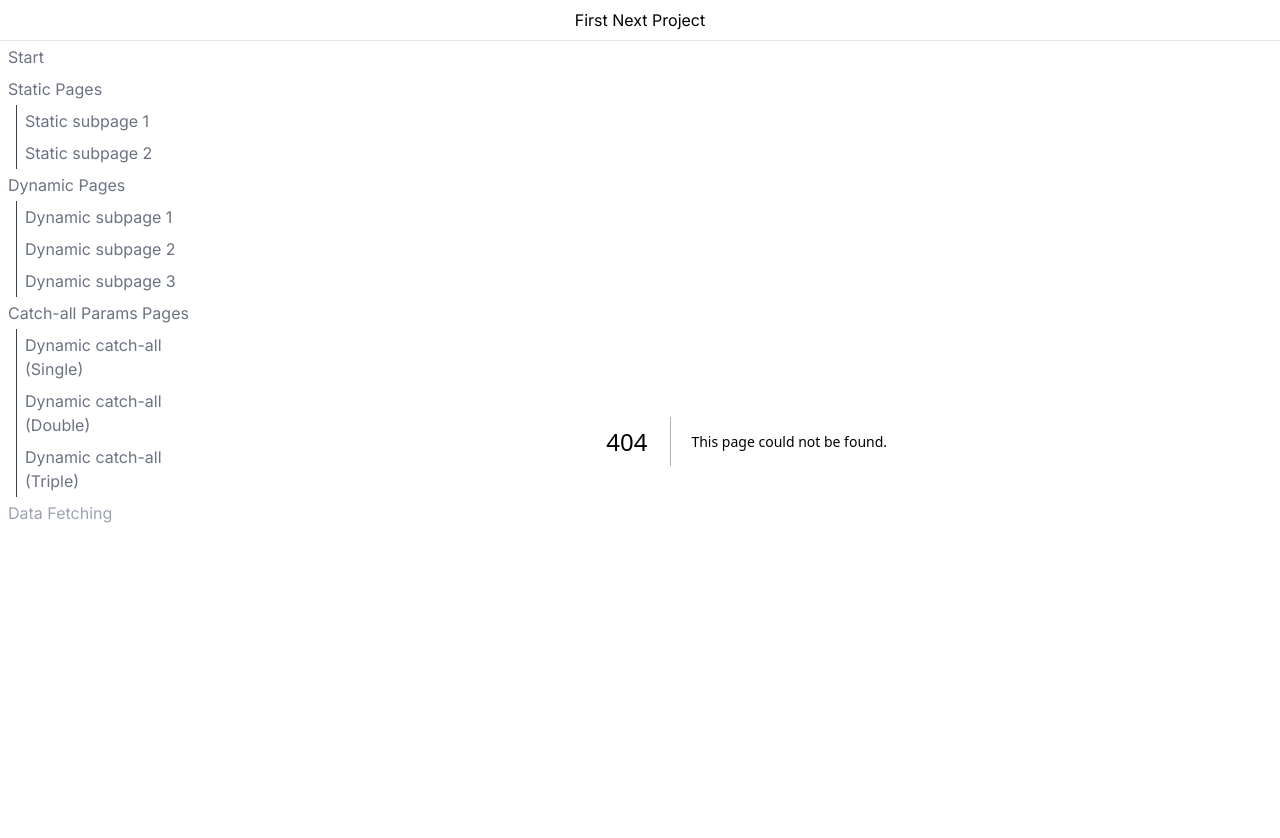
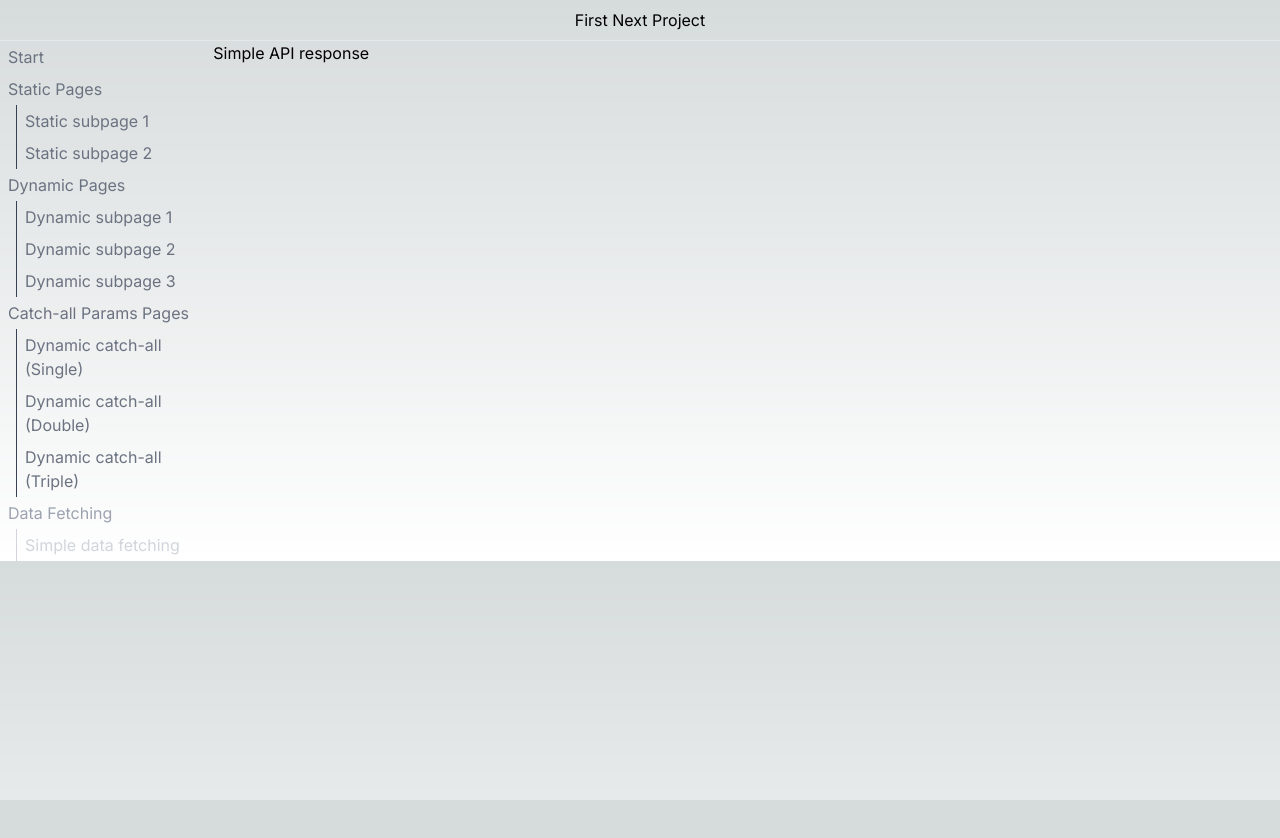
Before and after one commit to eslevy17/first-next-app, a Next.js app: page /data/simple in a window 1280 px wide. Before the commit this address had no page. Shown: the top 838 px of the page. After the commit the page ends 800 px from the top, so only its background shows below. Built offline with nearby package versions, Linux system fonts and the light colour scheme.

Commit message:
Moved data-fetching page to sub-item in menu

```diff
--- a/app/(sidebar)/data/page.tsx
+++ b/app/(sidebar)/data/page.tsx
@@ -1,13 +1,7 @@
-async function getData() {
-    return (await fetch('http://localhost:3000/api/hello')).text()
-}
-
-export default async function Page() {
-    const data = await getData();
-
+export default function Page() {
     return (
         <div>
-            <p>{data}</p>
+            <p>Data-fetching pages</p>
         </div>
     )
 }
--- /dev/null
+++ b/app/(sidebar)/data/simple/page.tsx
@@ -0,0 +1,13 @@
+async function getData() {
+    return (await fetch('http://localhost:3000/api/simple')).text()
+}
+
+export default async function Page() {
+    const data = await getData();
+
+    return (
+        <div>
+            <p>{data}</p>
+        </div>
+    )
+}
--- a/app/api/hello/route.ts
+++ b/app/api/simple/route.ts
@@ -1,5 +1,5 @@
 export async function GET(
     // request: Request
 ) {
-    return new Response('Hello from the API')
+    return new Response('Simple API response')
 }
--- a/app/layout/SideBar.tsx
+++ b/app/layout/SideBar.tsx
@@ -79,7 +79,12 @@ export function SideBar() {
         {
             text: 'Data Fetching',
             link: '/data',
-            subItems: []
+            subItems: [
+                {
+                    text: 'Simple data fetching',
+                    link: '/data/simple'
+                },
+            ]
         }
     ]
 
```
